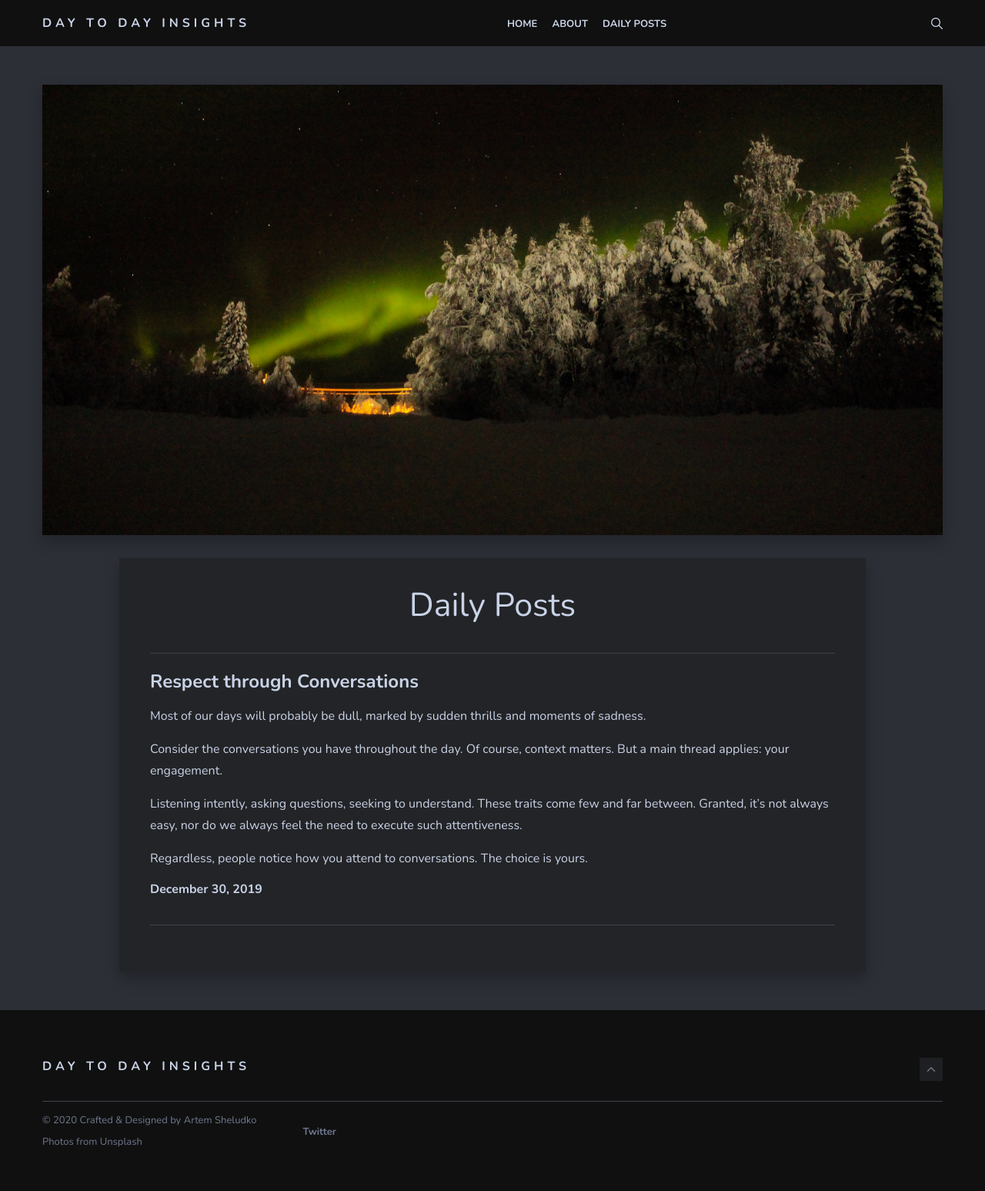
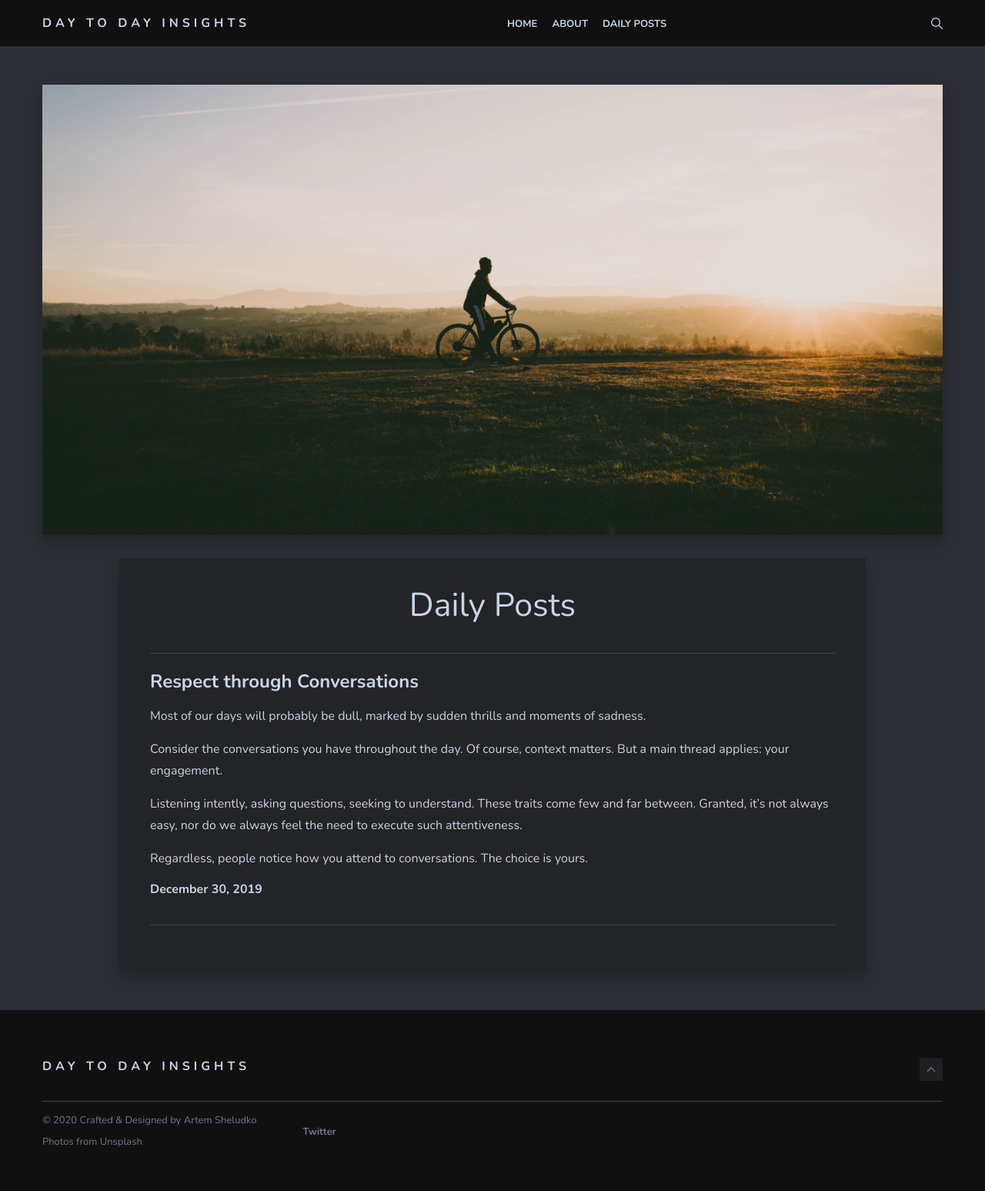
Before and after one commit to dnabeing/dnabeing.github.io, a Jekyll site: the page built from _pages/dailyposts.md, in a window 1280 px wide. Shown: the whole page at 77% size. Built offline with Jekyll 4.4.1, drawn with Linux system fonts in a browser that asks for light colours; nearby versions of some CDN libraries.

Commit message:
changed daily posts picture

```diff
--- a/_pages/dailyposts.md
+++ b/_pages/dailyposts.md
@@ -2,7 +2,7 @@
 layout: page
 title: Daily Posts
 permalink: /dailyposts/
-image: 12.jpg
+image: daily-posts-page.jpg
 ---
 ### Respect through Conversations
 
```
Also changed, not shown: img/daily-posts-page.jpg (added).
